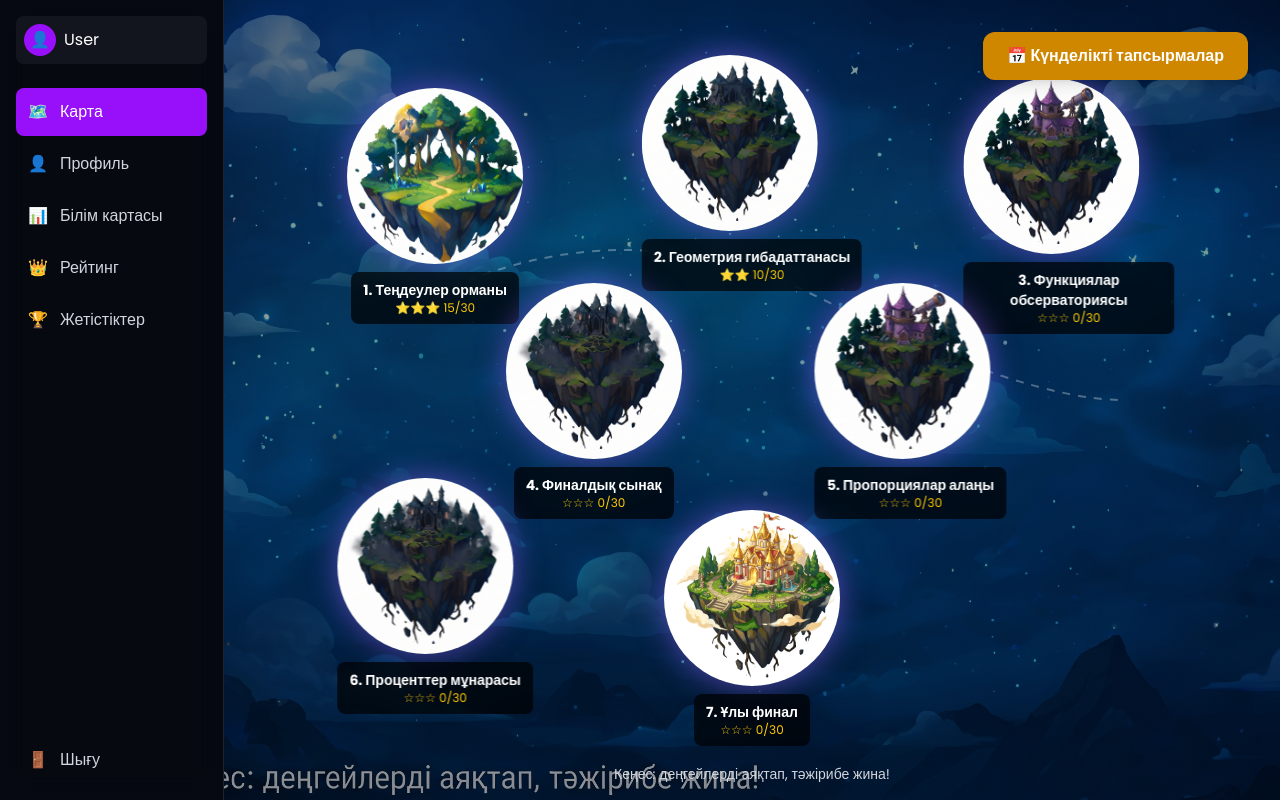
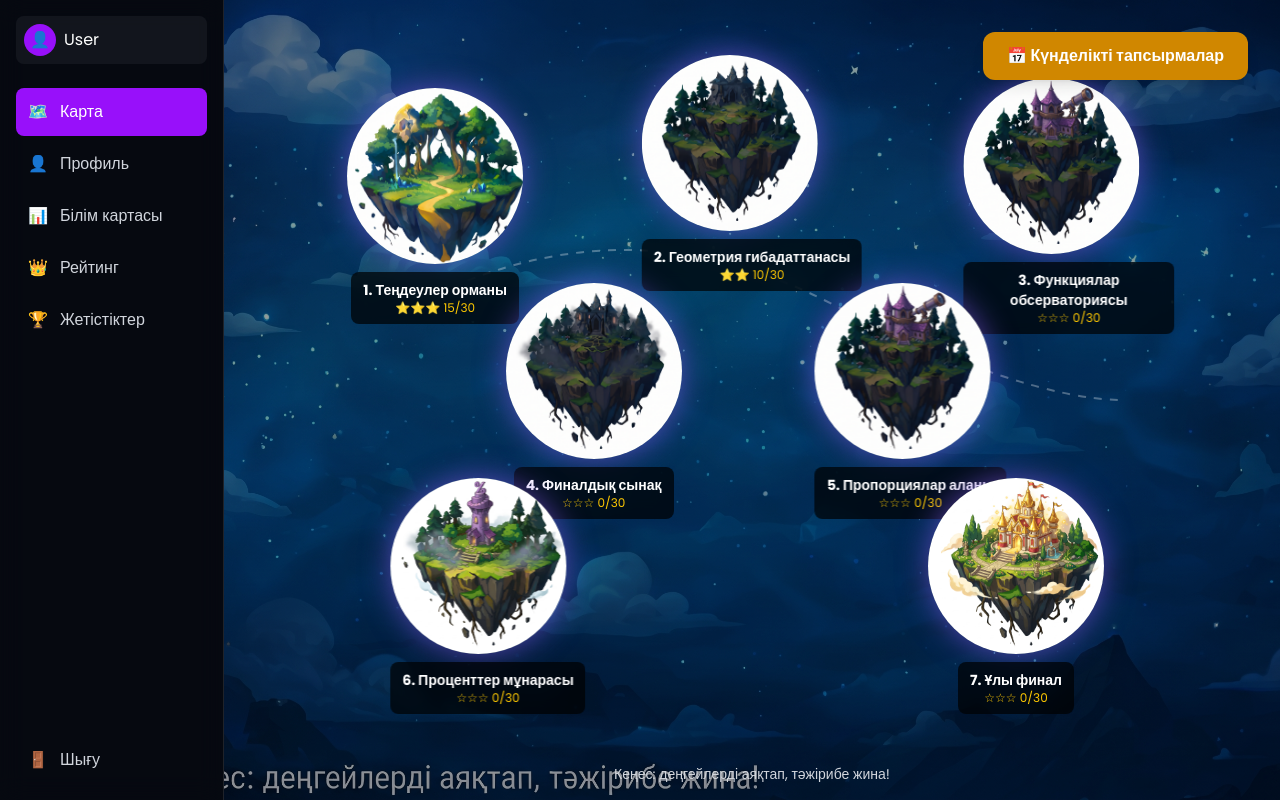
Before and after one commit to janbolatnurtaiuly2023-cpu/mathquest, a React (Vite) app: page /map in a window 1280 px wide. Built offline with nearby package versions, Linux system fonts and the light colour scheme.

Commit message:
Fix: Update world 6 and 7 images and positions

```diff
--- a/src/pages/Map.jsx
+++ b/src/pages/Map.jsx
@@ -60,8 +60,8 @@ const worlds = [
     unlocked: true,
     progress: '0/30',
     stars: 0,
-    image: '/images/world4.jfif',
-    x: '20%',
+    image: '/images/world6.jfif', // 6-әлемнің суреті
+    x: '25%', // Сол жаққа жылжыттық
     y: '85%',
   },
   {
@@ -70,9 +70,9 @@ const worlds = [
     unlocked: true,
     progress: '0/30',
     stars: 0,
-    image: '/images/world7.jfif',
-    x: '50%',
-    y: '90%',
+    image: '/images/world7.jfif', // 7-әлемнің суреті
+    x: '75%', // Оң жаққа жылжыттық
+    y: '85%',
   },
 ];
 
```
